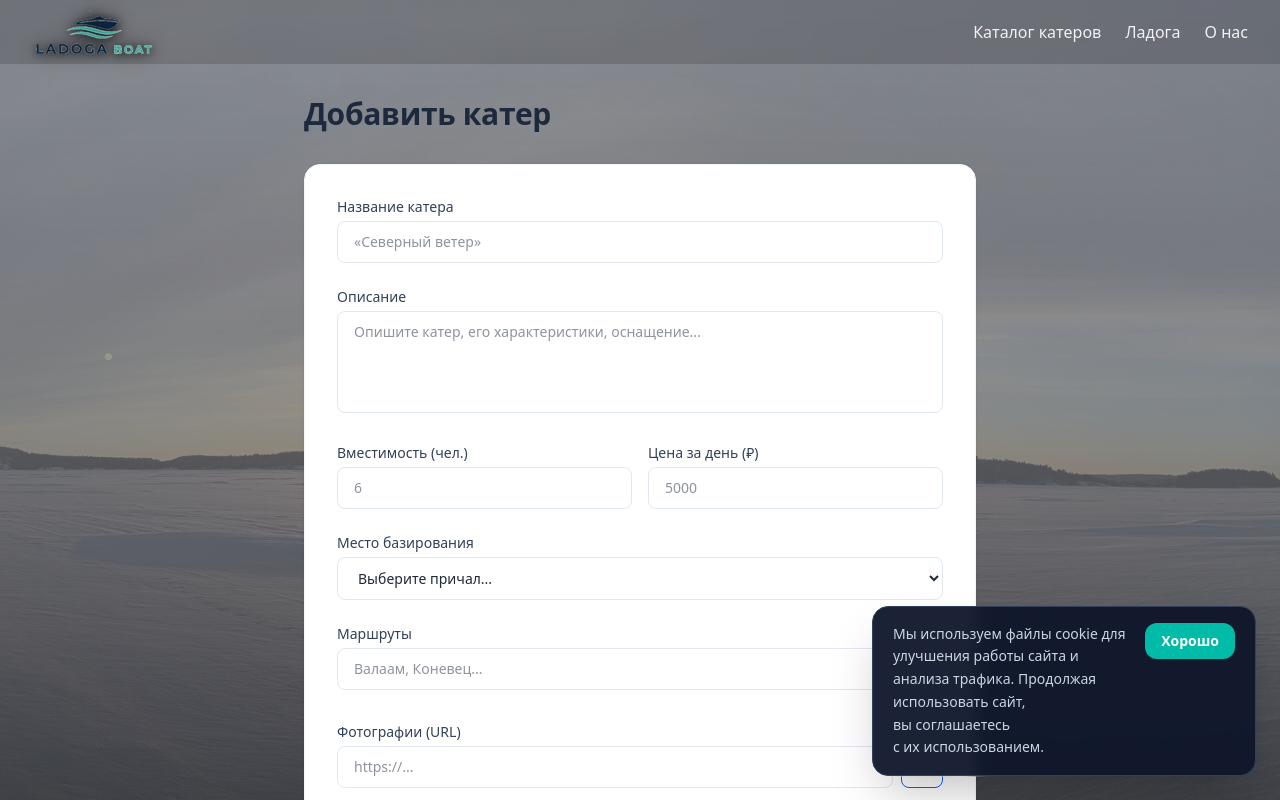
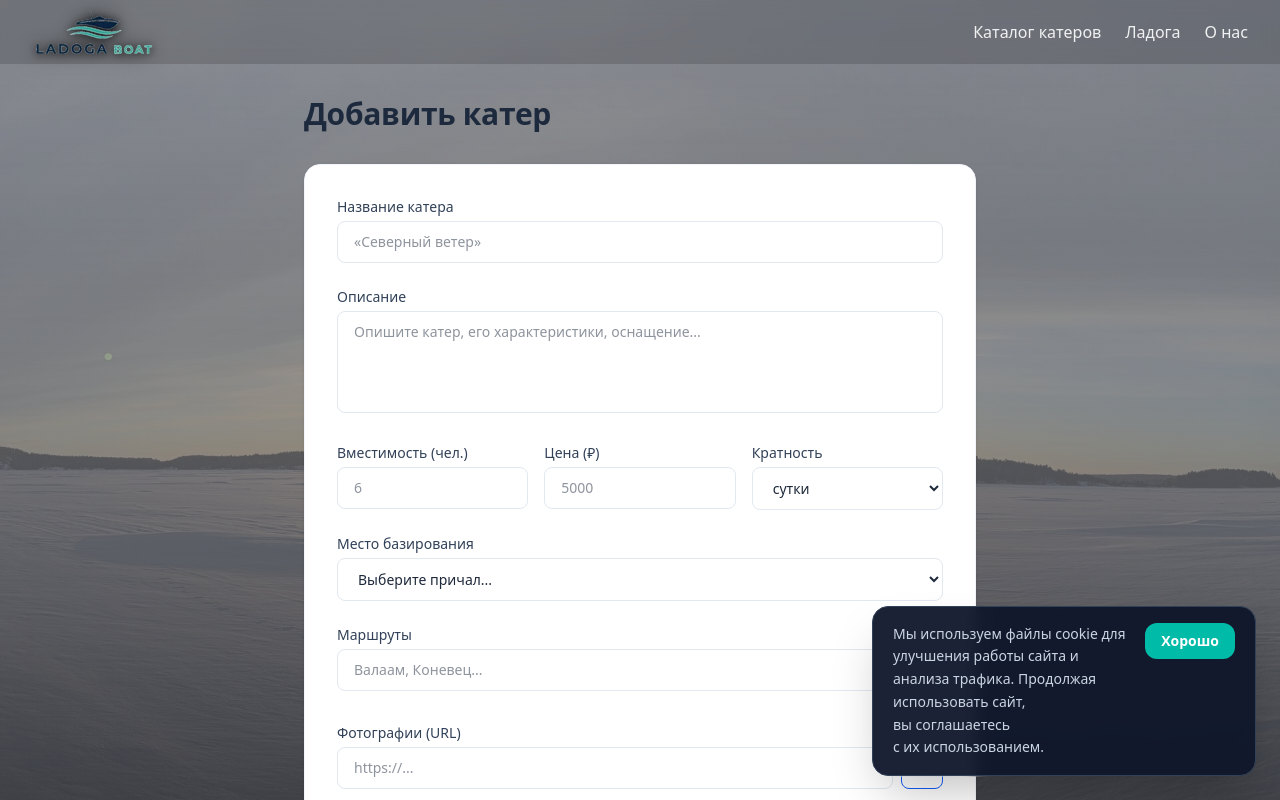
Before and after one commit to morozyan07-ai/ladogaboat, a Next.js app: page /dashboard/owner/boats/new in a window 1280 px wide. Shown: the top 800 px of the page. Built offline with nearby package versions, Linux system fonts and the light colour scheme.

Commit message:
Update page.tsx

```diff
--- a/src/app/dashboard/owner/boats/new/page.tsx
+++ b/src/app/dashboard/owner/boats/new/page.tsx
@@ -15,6 +15,7 @@ export default function NewBoatPage() {
   const router = useRouter()
   const [isPending, startTransition] = useTransition()
   const [error, setError] = useState('')
+  const [priceUnit, setPriceUnit] = useState('SUTKI')
   const [routeInput, setRouteInput] = useState('')
   const [routes, setRoutes] = useState<string[]>([])
   const [imageInput, setImageInput] = useState('')
@@ -40,6 +41,7 @@ export default function NewBoatPage() {
       description: fd.get('description'),
       capacity: Number(fd.get('capacity')),
       pricePerDay: Number(fd.get('pricePerDay')),
+      priceUnit,
       location: fd.get('location'),
       routes,
       images,
@@ -71,12 +73,19 @@ export default function NewBoatPage() {
             <Field label="Описание">
               <textarea name="description" required rows={4} placeholder="Опишите катер, его характеристики, оснащение..." className={inputCls} />
             </Field>
-            <div className="grid grid-cols-2 gap-4">
+            <div className="grid grid-cols-3 gap-4">
               <Field label="Вместимость (чел.)">
                 <input name="capacity" type="number" required min="1" max="50" placeholder="6" className={inputCls} />
               </Field>
-              <Field label="Цена за день (₽)">
+              <Field label="Цена (₽)">
                 <input name="pricePerDay" type="number" required min="1" placeholder="5000" className={inputCls} />
+              </Field>
+              <Field label="Кратность">
+                <select value={priceUnit} onChange={e => setPriceUnit(e.target.value)} className={inputCls}>
+                  <option value="HOUR">час</option>
+                  <option value="TOUR">тур</option>
+                  <option value="SUTKI">сутки</option>
+                </select>
               </Field>
             </div>
             <Field label="Место базирования">
```
